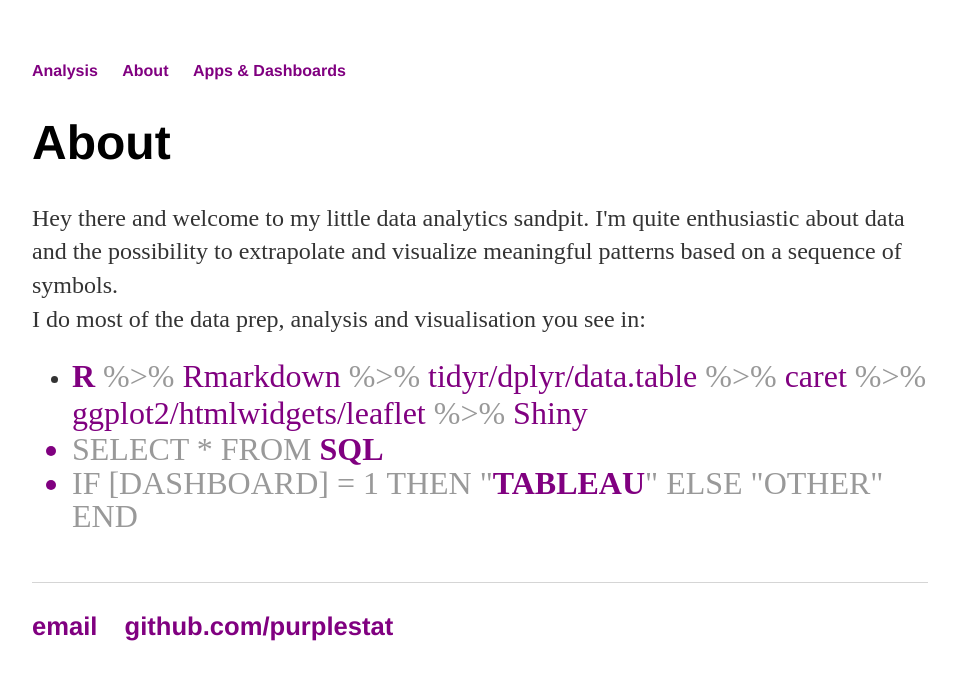
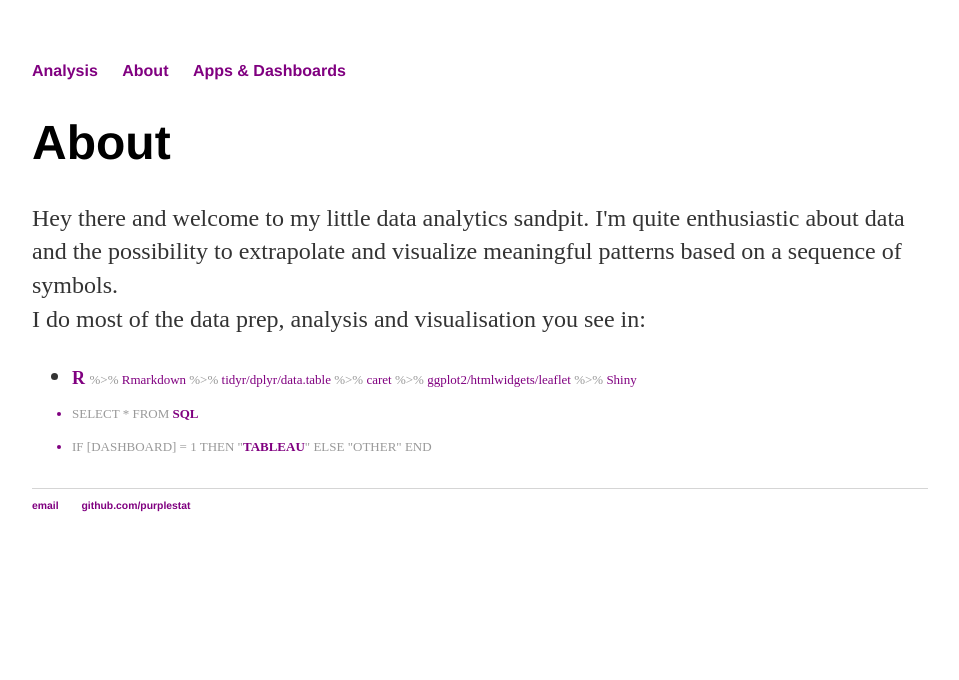
Before and after one commit to purplestat/purplestat.github.io, a Jekyll site: the page built from about/index.html, in a window 1280 px wide. Shown: the top 680 px of the page, without its empty margins (160-1119 px from the left). Built offline with Jekyll 4.4.1, drawn with Linux system fonts in a browser that asks for light colours.

Commit message:
Update index.html

```diff
--- a/about/index.html
+++ b/about/index.html
@@ -8,7 +8,7 @@
 				the possibility to extrapolate and visualize meaningful patterns based on a sequence of symbols.<br>
 				I do most of the data prep, analysis and visualisation you see in:
 				<ul>
-				<li><span><FONT COLOR="purple", size="6"><b>R</b> <FONT COLOR="#999">%>% <FONT COLOR="purple">Rmarkdown <FONT COLOR="#999">%>% <FONT COLOR="purple">tidyr/dplyr/data.table <FONT COLOR="#999">%>% <FONT COLOR="purple">caret <FONT COLOR="#999">%>% <FONT COLOR="purple">ggplot2/htmlwidgets/leaflet <FONT COLOR="#999">%>% <FONT COLOR="purple">Shiny</span></li>
+				<li><span><FONT COLOR="purple", size="4"><b>R</b> <FONT COLOR="#999", size="2">%>% <FONT COLOR="purple">Rmarkdown <FONT COLOR="#999">%>% <FONT COLOR="purple">tidyr/dplyr/data.table <FONT COLOR="#999">%>% <FONT COLOR="purple">caret <FONT COLOR="#999">%>% <FONT COLOR="purple">ggplot2/htmlwidgets/leaflet <FONT COLOR="#999">%>% <FONT COLOR="purple">Shiny</span></li>
 				<li><span><FONT COLOR="#999"> SELECT * FROM <FONT COLOR="purple"> <b>SQL</b></span></li>
 			        <li><span><FONT COLOR="#999"> IF [DASHBOARD] = 1 THEN "<FONT COLOR="purple"><b>TABLEAU</b><FONT COLOR="#999">" ELSE "OTHER" END</span></li>
 						</ul>
```
